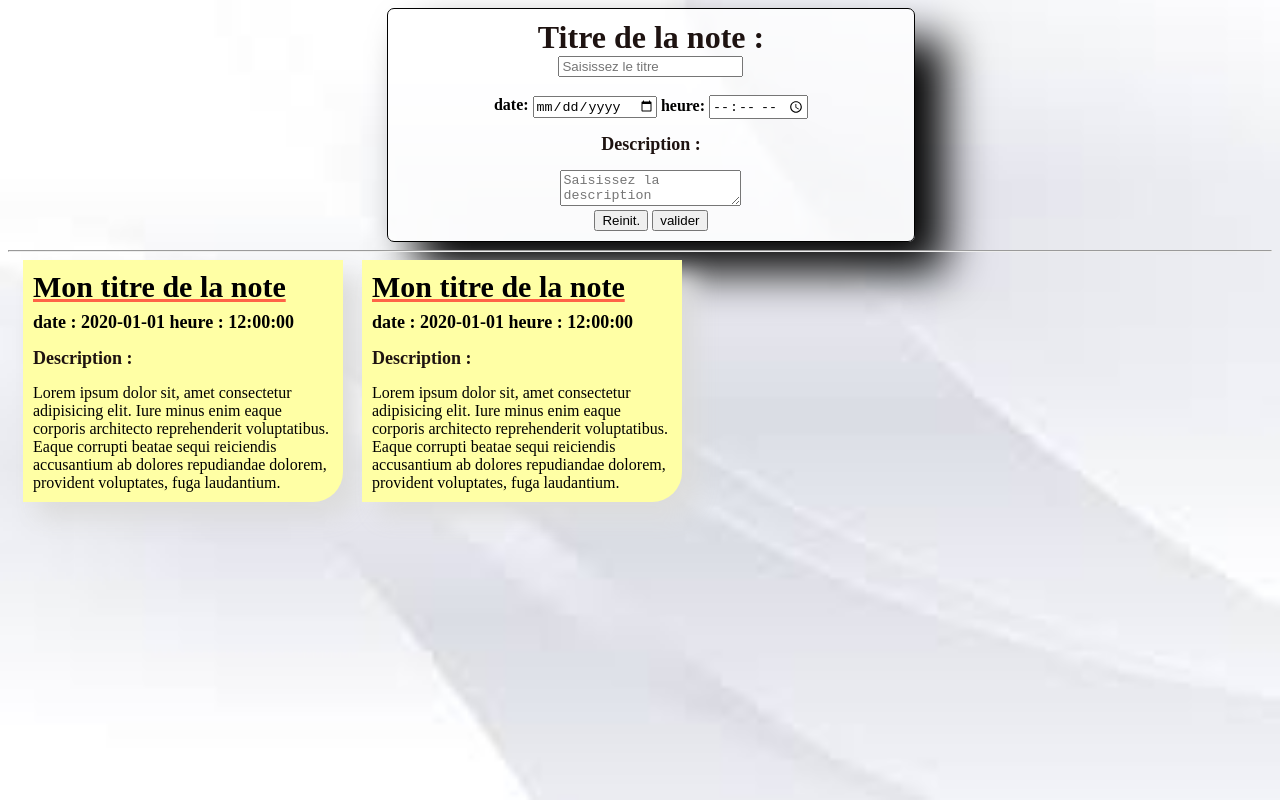
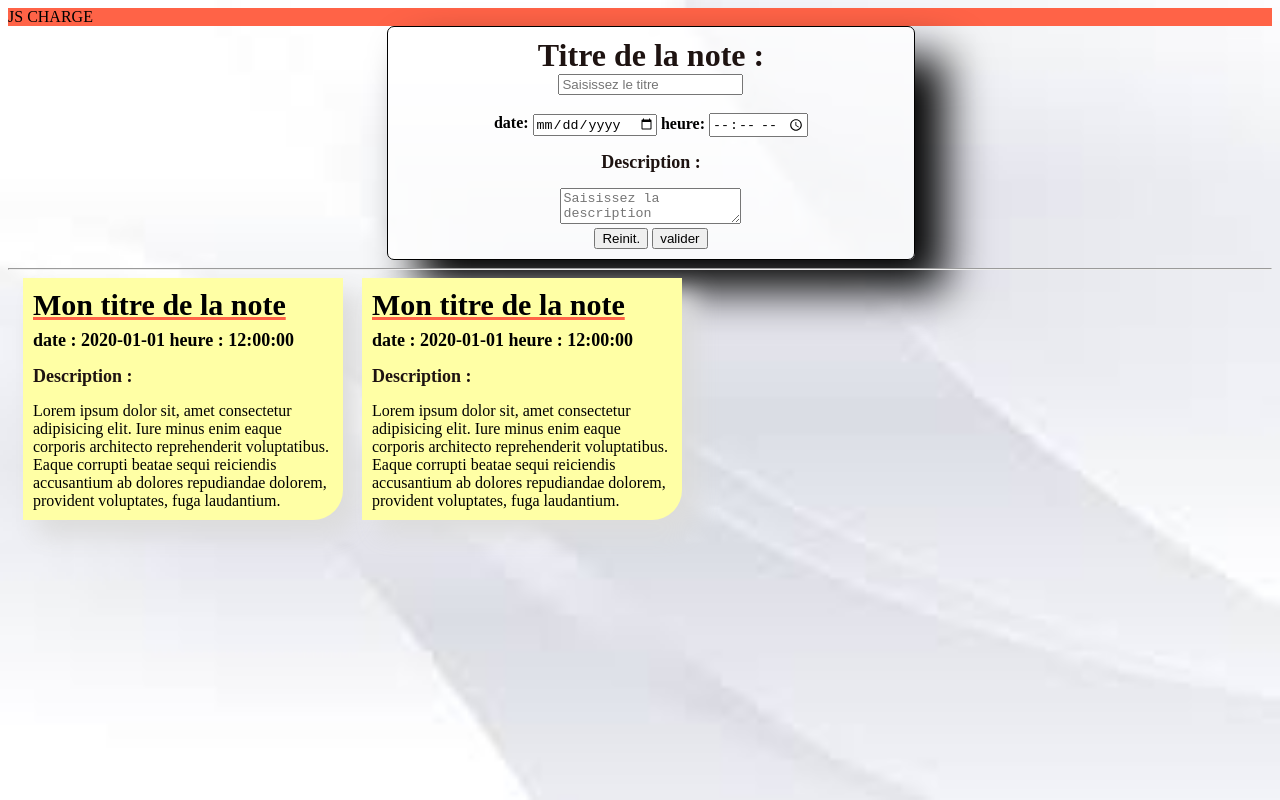
Before and after one commit to Tontitur/202012_Formation_JS, a website: page index.html in a window 1280 px wide. Drawn offline with Linux system fonts and the light colour scheme.

Commit message:
JS changement de couleur

```diff
--- a/index.html
+++ b/index.html
@@ -14,6 +14,7 @@
 </head>
 
 <body>
+    <div id="jsload" style="background-color:tomato;">JS pas chargé</div>
     <div id="main">
         <div id="editor">
             <div id="formulaire">
--- a/js/index.js
+++ b/js/index.js
@@ -1 +1,4 @@
-alert('le fichier est bien en place');
+// alert('le fichier est bien en place');
+var balise=document.querySelector('#jsload');
+balise.style.BackGroundColor="GREEN";
+balise.innerHTML="JS CHARGE"
```
